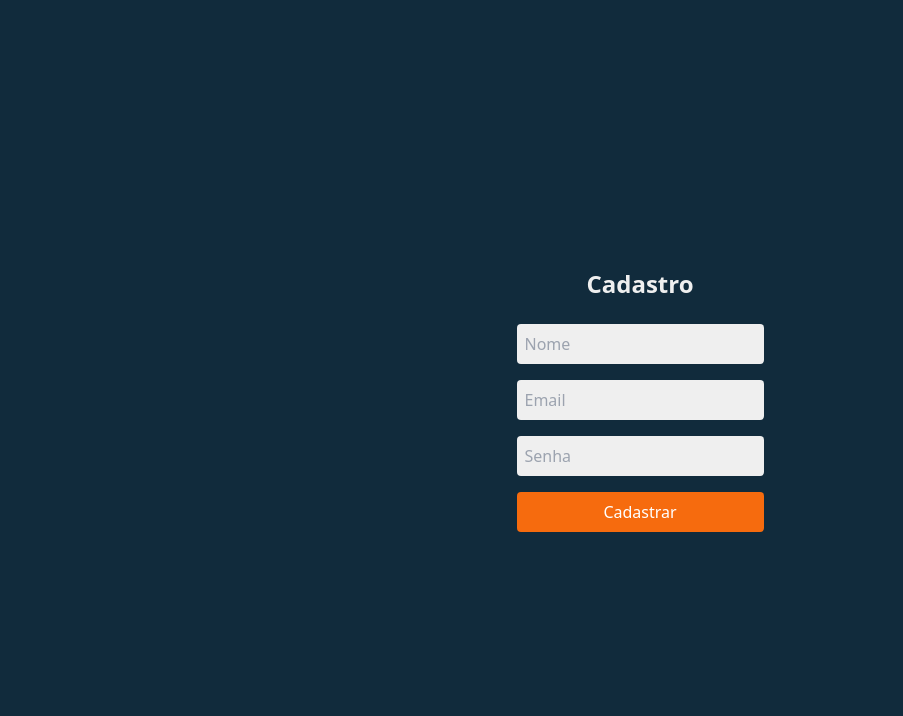
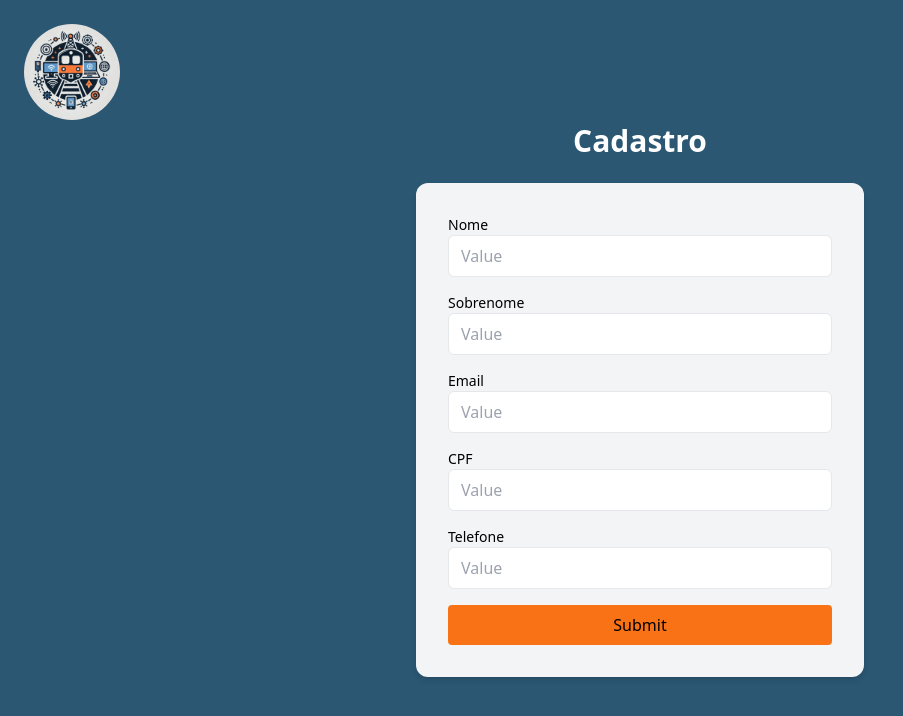
Before and after one commit to Codegirls-1TDSPB/Sprint-3.0, a Next.js app in the folder rail-response/: page /cadastro in a window 1280 px wide. Shown: the top 716 px of the page, without its empty margins (0-903 px from the left). Built offline with nearby package versions, Linux system fonts and the light colour scheme.

Commit message:
Ajusta layout do formulário de cadastro: centralização, título fora da caixa e logo no canto superior esquerdo

```diff
--- a/rail-response/src/app/cadastro/CadastroForm.tsx
+++ b/rail-response/src/app/cadastro/CadastroForm.tsx
@@ -0,0 +1,82 @@
+export default function CadastroForm() {
+    return (
+      <div className="min-h-screen bg-[#2B5773] relative flex flex-col items-center justify-center px-4">
+        {/* Logo no canto superior esquerdo */}
+        <img
+          src="/imagens/logo.png"
+          alt="Logo"
+          className="absolute top-6 left-6 w-24 h-24 rounded-full"
+        />
+
+        {/* Título acima do formulário */}
+        <h1 className="text-3xl font-bold text-white mb-6">Cadastro</h1>
+
+        {/* Formulário centralizado */}
+        <div className="bg-gray-100 p-8 rounded-xl shadow-md w-full max-w-md">
+          <form className="space-y-4">
+            <div>
+              <label htmlFor="nome" className="block text-sm font-medium">
+                Nome
+              </label>
+              <input
+                type="text"
+                id="nome"
+                placeholder="Value"
+                className="w-full px-3 py-2 border rounded-md"
+              />
+            </div>
+            <div>
+              <label htmlFor="sobrenome" className="block text-sm font-medium">
+                Sobrenome
+              </label>
+              <input
+                type="text"
+                id="sobrenome"
+                placeholder="Value"
+                className="w-full px-3 py-2 border rounded-md"
+              />
+            </div>
+            <div>
+              <label htmlFor="email" className="block text-sm font-medium">
+                Email
+              </label>
+              <input
+                type="email"
+                id="email"
+                placeholder="Value"
+                className="w-full px-3 py-2 border rounded-md"
+              />
+            </div>
+            <div>
+              <label htmlFor="cpf" className="block text-sm font-medium">
+                CPF
+              </label>
+              <input
+                type="text"
+                id="cpf"
+                placeholder="Value"
+                className="w-full px-3 py-2 border rounded-md"
+              />
+            </div>
+            <div>
+              <label htmlFor="telefone" className="block text-sm font-medium">
+                Telefone
+              </label>
+              <input
+                type="text"
+                id="telefone"
+                placeholder="Value"
+                className="w-full px-3 py-2 border rounded-md"
+              />
+            </div>
+            <button
+              type="submit"
+              className="w-full bg-orange-500 text-black px-4 py-2 rounded hover:bg-orange-600"
+            >
+              Submit
+            </button>
+          </form>
+        </div>
+      </div>
+    );
+  }
--- a/rail-response/src/app/cadastro/page.tsx
+++ b/rail-response/src/app/cadastro/page.tsx
@@ -1,54 +1,5 @@
-"use client";
-import { useState } from "react";
+import CadastroForm from './CadastroForm';
 
-export default function Cadastro() {
-  // Estados para armazenar os dados do formulário
-  const [nome, setNome] = useState("");
-  const [email, setEmail] = useState("");
-  const [senha, setSenha] = useState("");
-
-  const handleSubmit = (e: React.FormEvent) => {
-    e.preventDefault();
-    console.log("Cadastro:", { nome, email, senha });
-  };
-
-  return (
-    <div className="flex flex-col items-center justify-center min-h-screen bg-[#112b3C] text-[#EFEFEF]">
-      <h1 className="text-2xl font-bold">Cadastro</h1>
-
-      {/* Formulário */}
-      <form className="mt-6 flex flex-col gap-4" onSubmit={handleSubmit}>
-        <input
-          type="text"
-          placeholder="Nome"
-          value={nome}
-          onChange={(e) => setNome(e.target.value)}
-          className="p-2 rounded bg-[#EFEFEF] text-black"
-          required
-        />
-
-        <input
-          type="email"
-          placeholder="Email"
-          value={email}
-          onChange={(e) => setEmail(e.target.value)}
-          className="p-2 rounded bg-[#EFEFEF] text-black"
-          required
-        />
-
-        <input
-          type="password"
-          placeholder="Senha"
-          value={senha}
-          onChange={(e) => setSenha(e.target.value)}
-          className="p-2 rounded bg-[#EFEFEF] text-black"
-          required
-        />
-
-        <button className="px-4 py-2 bg-[#F66B0E] text-white rounded hover:bg-orange-600 transition">
-          Cadastrar
-        </button>
-      </form>
-    </div>
-  );
+export default function Page() {
+  return <CadastroForm />;
 }
--- a/rail-response/src/app/login/LoginForm.tsx
+++ b/rail-response/src/app/login/LoginForm.tsx
@@ -1,4 +1,10 @@
+'use client';
+
+import { useRouter } from 'next/navigation';
+
 export default function LoginForm() {
+  const router = useRouter();
+
   return (
     <div className="min-h-screen flex items-center justify-center bg-[#2B5773] px-4">
       <div className="flex items-start bg-gray-100 p-10 rounded-xl shadow-md w-[800px] justify-between">
@@ -50,6 +56,7 @@ export default function LoginForm() {
               <button
                 type="button"
                 className="bg-orange-200 text-orange-900 px-4 py-2 rounded hover:bg-orange-300"
+                onClick={() => router.push('/cadastro')}
               >
                 Criar Conta
               </button>
```
